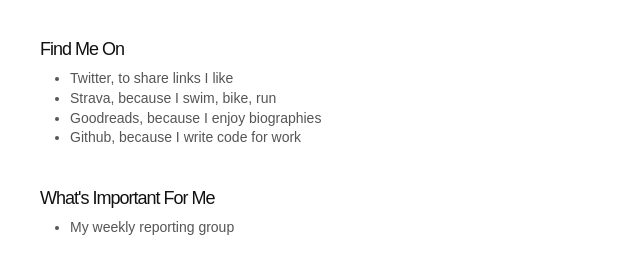
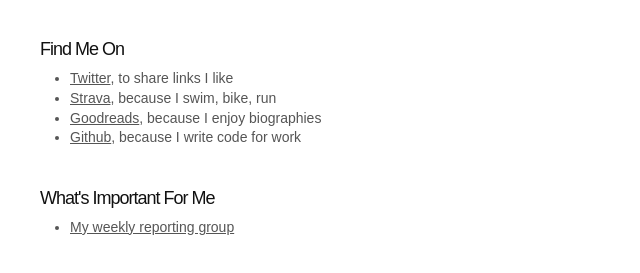
Before and after one commit to maxparm/maxparm.github.io, a website: page index.html in a window 1280 px wide. Shown: the part 151-424 px from the top of the page, 0-640 px from the left. Drawn offline with Linux system fonts and the light colour scheme.

Commit message:
Update styles

```diff
--- a/css/styles.css
+++ b/css/styles.css
@@ -2,9 +2,6 @@
     padding:30px 40px;
     color:#555;
     font-size:14px;
-}
-.content a {
-    text-decoration:none;
 }
 .content a:hover {
     text-decoration:underline;
@@ -59,7 +56,6 @@ h2 span  {
     padding: 0;
 }
 .content li a {
-    text-decoration:none;
     color:#555;
 }
 .content li a span {
```
